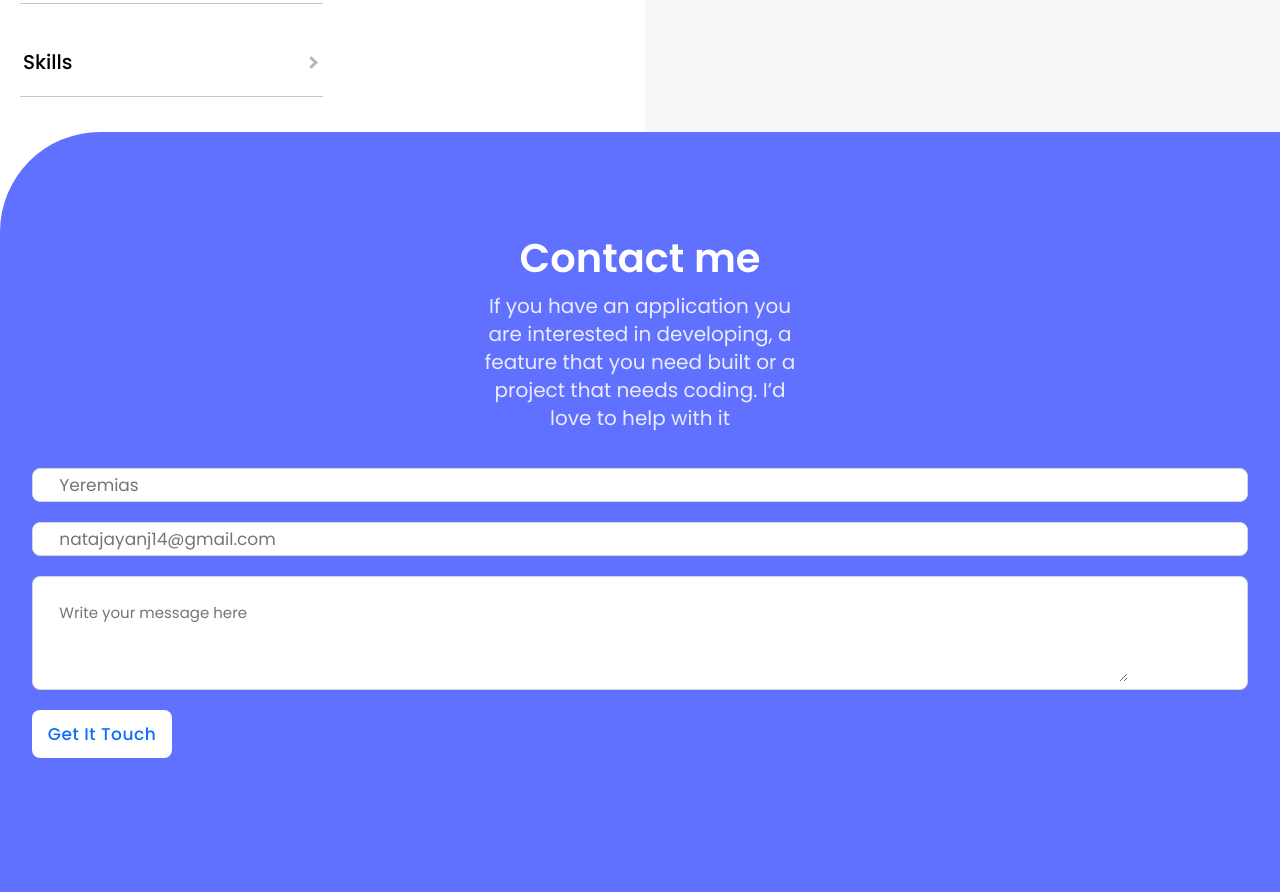
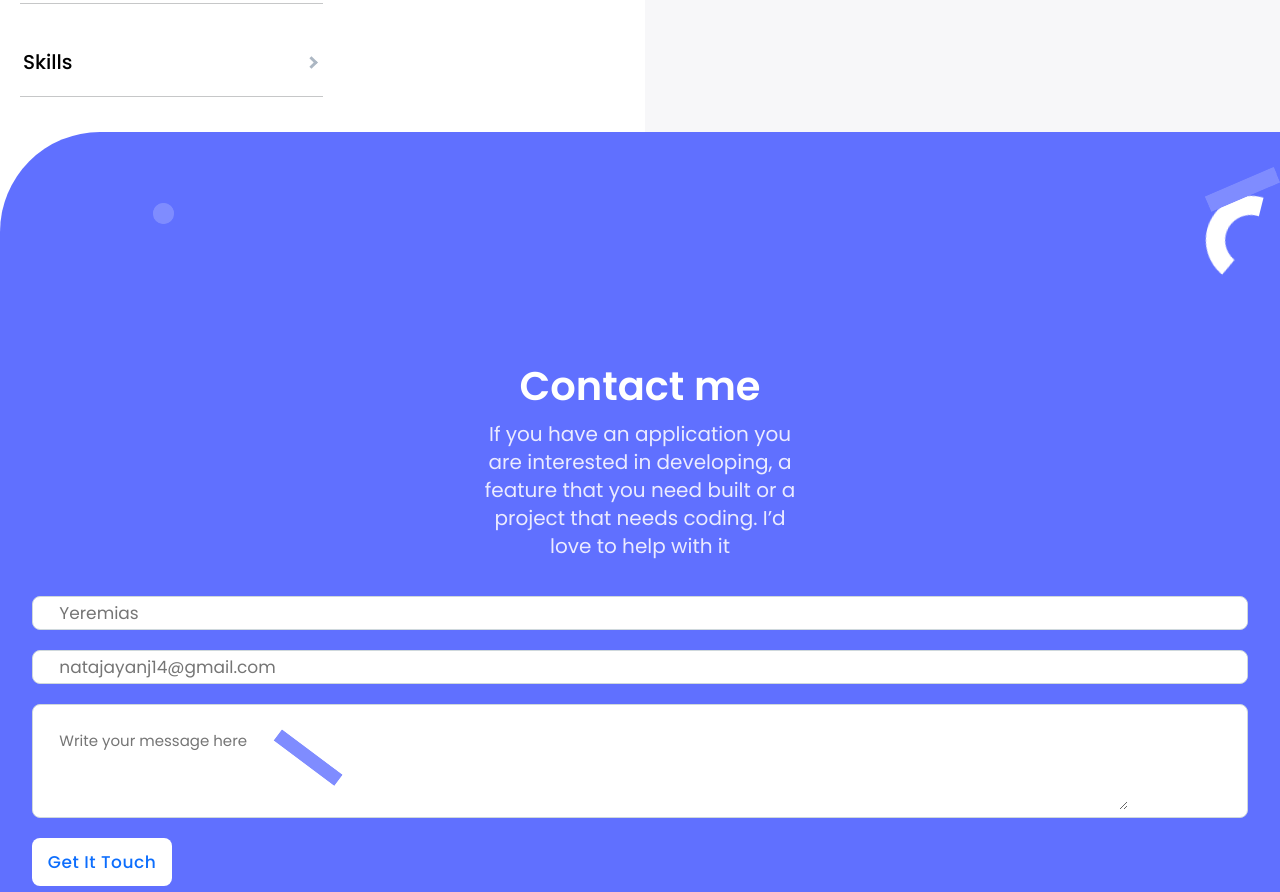
Before and after one commit to frempongdev/portfolio, a website: page index.html in a window 1280 px wide. Shown: the part 4617-5509 px from the top of the page. Drawn offline with nearby package versions, Linux system fonts and the light colour scheme.

Commit message:
add background images

```diff
--- a/index.html
+++ b/index.html
@@ -265,9 +265,14 @@
           <li><img class="ellipse12" src="vectors/Ellipse 12.png" alt=""></li>
           <li><img class="ellipse13" src="vectors/Ellipse 13.png" alt=""></li>
            <li><img class="ellipse4" src="vectors/Ellipse 4.png" alt=""></li>
-        <li><img class="rectangle5" src="vectors/Rectangle 5.png" alt=""></li>
+         <li><img class="rectangle5" src="vectors/Rectangle 5.png" alt=""></li>
           <li><img class="ellipse5" src="vectors/Ellipse 5.png" ></li>
           <li><img class="rectangle7" src="vectors/Rectangle 7.png" alt=""></li>
+          <li><img class="elp12" src="vectors/contact/Ellipse 12.png" alt=""></li>
+          <li><img class="elp3" src="vectors/contact/Ellipse 3.png" alt=""></li>
+           <li><img class="elp5" src="vectors/contact/Ellipse 5.png" alt=""></li>
+            <li><img class="rec4" src="vectors/contact/Rectangle 4.png" alt=""></li>
+             <li><img class="rec7" src="vectors/contact/Rectangle 7.png" alt=""></li>
     </ul>
   </section>
  </div>
--- a/package.json
+++ b/package.json
@@ -1,7 +1,7 @@
 {
   "name": "portfolio",
   "version": "1.0.0",
-  "description": "",
+  "description": "<a name=\"readme-top\"></a>",
   "main": "index.js",
   "scripts": {
     "test": "echo \"Error: no test specified\" && exit 1"
--- a/styles.css
+++ b/styles.css
@@ -809,17 +809,20 @@ h1 {
   color: #fff;
   background: #6070ff;
 }
-.contact-me{
+
+.contact-me {
   position: absolute;
   width: 100%;
   height: 760px;
-left: 0px;
+  left: 0;
+  padding-top: 10%;
   border-top-left-radius: 100px;
-background: #6070FF;
+  background: #6070ff;
   top: calc(88% - 24px / 2);
 }
-.contacth{
-font-family: 'Poppins',sans-serif;
+
+.contacth {
+  font-family: 'Poppins', sans-serif;
   font-style: normal;
   font-weight: 700;
   font-size: 40px;
@@ -827,47 +830,53 @@ line-height: 52px;
   display: flex;
   align-items: center;
   text-align: center;
-color: #FFFFFF;
+  color: #fff;
   padding-top: 100px;
   justify-content: center;
 }
-#p3{
-font-family: 'Poppins',sans-serif;
+
+#p3 {
+  font-family: 'Poppins', sans-serif;
   font-style: normal;
   font-weight: 400;
   font-size: 20px;
   line-height: 28px;
   text-align: center;
-color: #EBEBFF;
+  color: #ebebff;
   left: 24px;
 }
+
 .flex-container {
-  padding-top: 20px;;
+  padding-top: 20px;
   display: flex;
   flex-direction: column;
   gap: 20px;
   margin-left: 2em;
   margin-right: 2em;
 }
-input{
+
+input {
   outline: none;
   width: 100%;
 }
+
 input.middle:focus {
   outline-width: 0;
 }
+
 input:focus,
 textarea:focus,
 button:focus {
   outline: none;
 }
-.itemx{
-  background: #FFFFFF;
+
+.itemx {
+  background: #fff;
   height: 2em;
-  border: 1px solid #CFD8DC;
+  border: 1px solid #cfd8dc;
   border-radius: 8px;
   padding-left: 2%;
-  font-family: 'Poppins',sans-serif;
+  font-family: 'Poppins', sans-serif;
   font-style: normal;
   font-weight: 400;
   font-size: 17px;
@@ -875,13 +884,14 @@ button:focus {
   display: flex;
   align-items: center;
 }
-.itemy{
+
+.itemy {
   height: 2em;
-  background: #FFFFFF;
-  border: 1px solid #CFD8DC;
+  background: #fff;
+  border: 1px solid #cfd8dc;
   border-radius: 8px;
   padding-left: 2%;
- font-family: 'Poppins',sans-serif;
+  font-family: 'Poppins', sans-serif;
   font-style: normal;
   font-weight: 400;
   font-size: 17px;
@@ -890,41 +900,45 @@ button:focus {
   align-items: center;
   width: 100%;
 }
-.itemz{
-  background: #FFFFFF;
-  border: 1px solid #CFD8DC;
+
+.itemz {
+  background: #fff;
+  border: 1px solid #cfd8dc;
   border-radius: 8px;
   padding-left: 2%;
- font-family: 'Poppins',sans-serif;
+  font-family: 'Poppins', sans-serif;
   font-style: normal;
   font-weight: 400;
   font-size: 15px;
   line-height: 24px;
 }
-#name{
+
+#name {
   border: transparent;
   color: #172b4d;
 }
-#email{
+
+#email {
   border: transparent;
   color: #172b4d;
 }
-#textarea{
-  font-family: 'Poppins',sans-serif;
+
+#textarea {
+  font-family: 'Poppins', sans-serif;
   font-style: normal;
   font-weight: 400;
   font-size: 15px;
   line-height: 24px;
-color: #B3BAC5;
+  color: #b3bac5;
   height: 7em;
   width: 90%;
   padding-top: 2%;
   padding-bottom: 2%;
   outline: none;
-color: #B3BAC5;
-border:transparent;
+  border: transparent;
 }
-#form-button{
+
+#form-button {
   font-family: 'Poppins', sans-serif;
   font-style: normal;
   font-weight: 500;
@@ -935,9 +949,58 @@ border:transparent;
   align-items: center;
   text-align: center;
   letter-spacing: 0.03em;
-  background: #FFFFFF;
+  background: #fff;
   border-radius: 8px;
   text-decoration: none;
   width: 140px;
   height: 48px;
 }
+
+.elp12 {
+  position: absolute;
+  width: 21px;
+  height: 21px;
+  left: 153px;
+  top: 4820px;
+  background: #7f8cff;
+  border-radius: 50%;
+}
+
+.rec4 {
+  position: absolute;
+  width: 74.7px;
+  height: 17.21px;
+  right: 0;
+  top: 4798px;
+  background: #7f8cff;
+  transform: rotate(-23.18deg);
+}
+
+.elp3 {
+  position: absolute;
+  right: 2%;
+  top: 4807px;
+  background: transparent;
+  color: white;
+  transform: rotate(14deg);
+}
+
+.elp5 {
+  position: absolute;
+  width: 31.11px;
+  height: 31.11px;
+  left: 276.74px;
+  top: 5376px;
+  background: transparent;
+  transform: rotate(48.94deg);
+}
+
+.rec7 {
+  position: absolute;
+  width: 76.17px;
+  height: 13.63px;
+  left: 270px;
+  top: 5368px;
+  background: #7f8cff;
+  transform: matrix(0.8, 0.6, 0.6, -0.8, 0, 0);
+}
```
Also changed, not shown: vectors/contact/Ellipse 12.png (added), vectors/contact/Ellipse 3.png (added), vectors/contact/Ellipse 5.png (added), vectors/contact/Rectangle 4.png (added), vectors/contact/Rectangle 7.png (added), 1 other file. Lines whose indentation alone changed are shown as unchanged.
